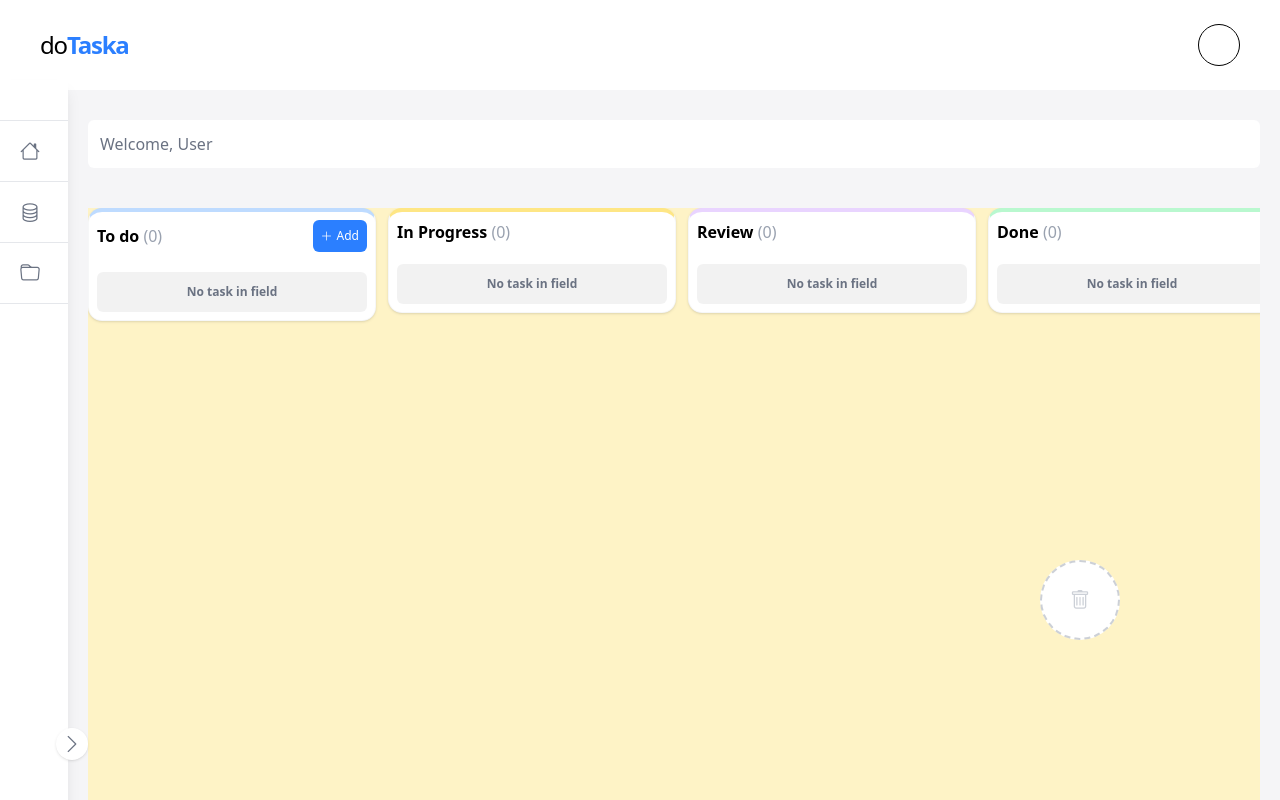
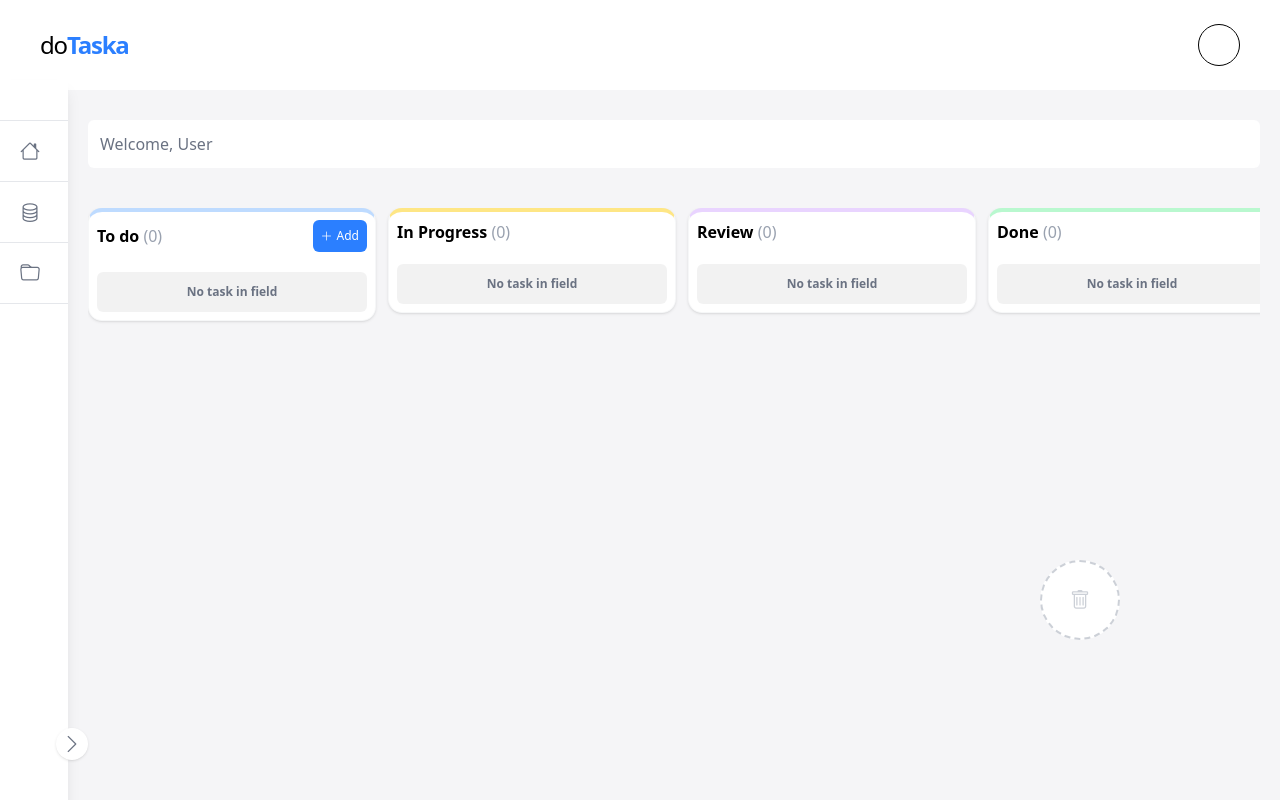
Before and after one commit to AkhatorEnosa/taska, a React (Vite) app: page / in a window 1280 px wide. Built offline with nearby package versions, Linux system fonts and the light colour scheme.

Commit message:
tasks overflow button scroll to top using ref

```diff
--- a/src/sections/Content.tsx
+++ b/src/sections/Content.tsx
@@ -22,8 +22,8 @@ const Content: React.FC = () => {
     const container = scrollContainerRef.current;
 
     const handleScroll = () => {
-      console.log(container?.scrollTop);
-      if (container && container.scrollTop > 200) {
+      // console.log(container?.scrollTop);
+      if (container && container.scrollTop > 50) {
         setShowButton(true);
       } else {
         setShowButton(false);
@@ -58,7 +58,7 @@ const Content: React.FC = () => {
           </h3>
           <section
             ref={scrollContainerRef}
-            className="group flex gap-3 bg-amber-100 h-full w-full overflow-scroll pb-10 justify-start lg;pr-0">
+            className="group flex gap-3 h-full w-full overflow-scroll pb-10 justify-start lg;pr-0">
             <Column
               title="To do"
               status="todo"
```
